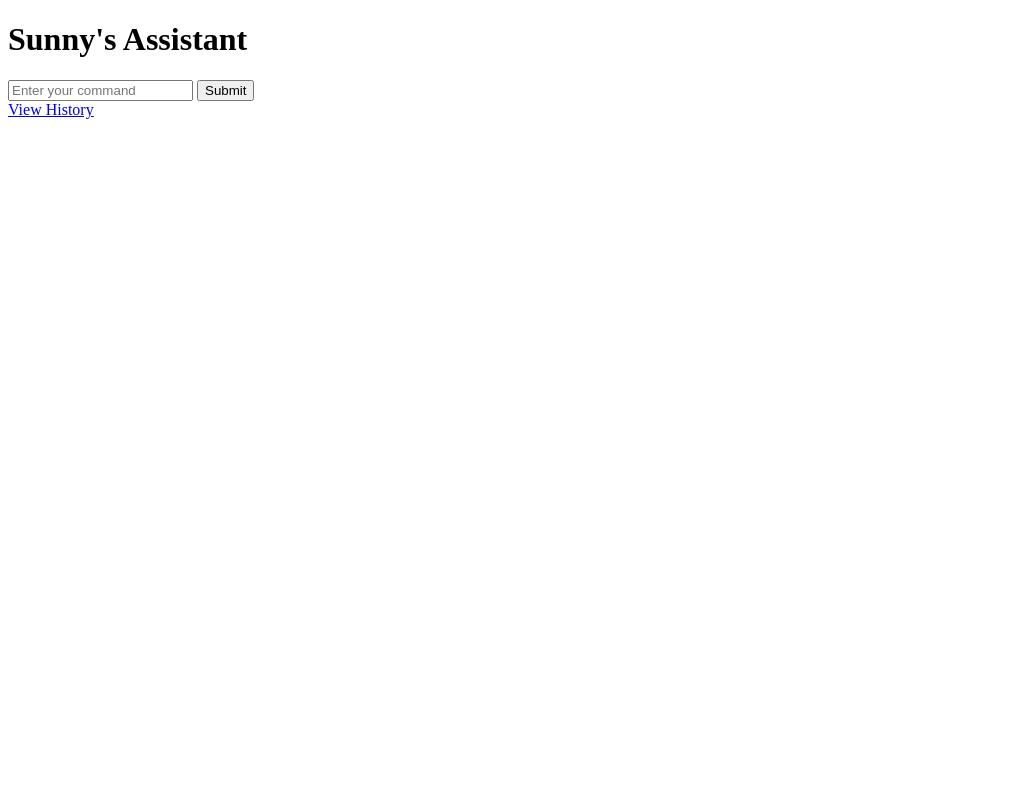
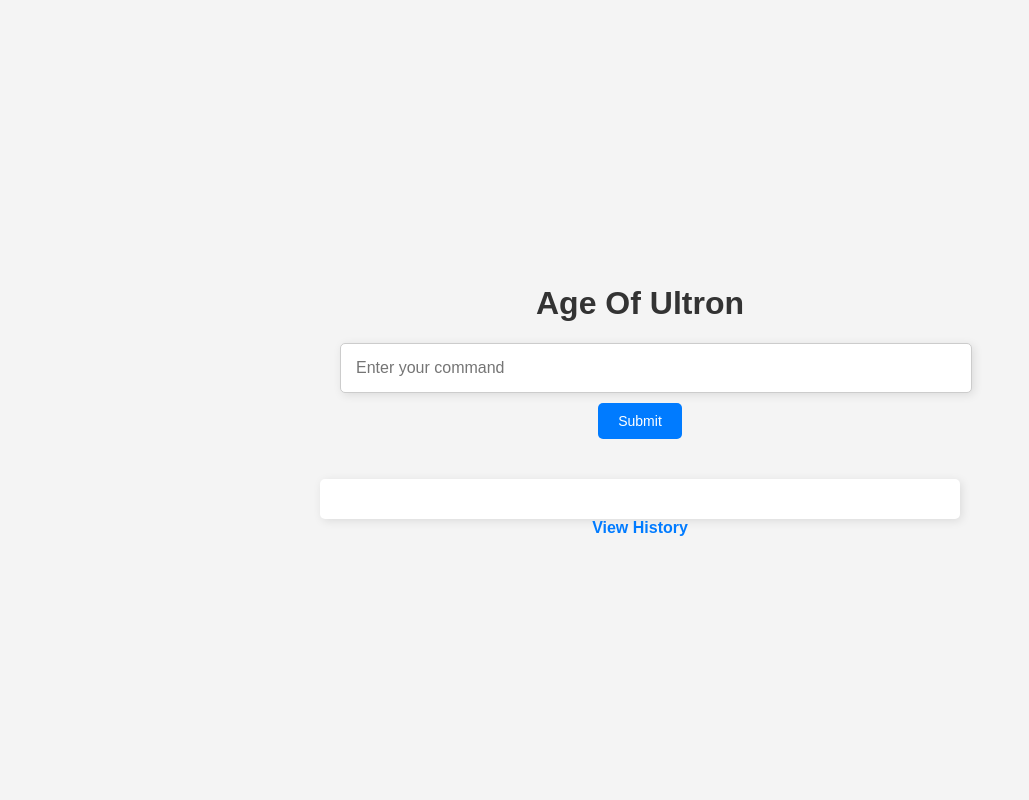
Before and after one commit to varshith-kalwa/demo, a Flask app: page / in a window 1280 px wide. Shown: the whole page, without its empty margins (0-1029 px from the left). Run offline with Flask 3, Linux system fonts and the light colour scheme; some libraries are stand-ins or nearby versions.

Commit message:
Update index.html

```diff
--- a/templates/index.html
+++ b/templates/index.html
@@ -5,9 +5,87 @@
     <meta name="viewport" content="width=device-width, initial-scale=1.0">
     <title>Sunny's Assistant</title>
     <link rel="stylesheet" href="https://cdnjs.cloudflare.com/ajax/libs/highlight.js/11.8.0/styles/default.min.css">
+    <style>
+        body {
+            font-family: Arial, sans-serif;
+            background-color: #f4f4f4;
+            margin: 0;
+            padding: 0;
+            display: flex;
+            flex-direction: column;
+            align-items: center;
+            justify-content: center;
+            min-height: 100vh;
+        }
+
+        h1 {
+            color: #333;
+        }
+
+        form {
+            display: flex;
+            flex-direction: column;
+            width: 80%;
+            max-width: 600px;
+            margin-bottom: 20px;
+        }
+
+        input[type="text"] {
+            width: 100%;
+            padding: 15px;
+            font-size: 16px;
+            border: 1px solid #ccc;
+            border-radius: 5px;
+            margin-bottom: 10px;
+            box-shadow: 2px 2px 10px rgba(0, 0, 0, 0.1);
+            transition: border-color 0.3s;
+        }
+
+        input[type="text"]:focus {
+            border-color: #007bff;
+            outline: none;
+        }
+
+        button {
+            padding: 10px 20px; /* Reduced padding for a smaller button */
+            font-size: 14px; /* Smaller font size */
+            color: #fff;
+            background-color: #007bff;
+            border: none;
+            border-radius: 5px;
+            cursor: pointer;
+            transition: background-color 0.3s;
+            width: fit-content; /* Ensure button adjusts to text size */
+            align-self: center; /* Align button to the right */
+        }
+
+        button:hover {
+            background-color: #0056b3;
+        }
+
+        #response {
+            margin-top: 20px;
+            width: 80%;
+            max-width: 600px;
+            padding: 20px;
+            background-color: #fff;
+            box-shadow: 2px 2px 10px rgba(0, 0, 0, 0.1);
+            border-radius: 5px;
+        }
+
+        a {
+            text-decoration: none;
+            color: #007bff;
+            font-weight: bold;
+        }
+
+        a:hover {
+            text-decoration: underline;
+        }
+    </style>
 </head>
 <body>
-    <h1>Sunny's Assistant</h1>
+    <h1>Age Of Ultron</h1>
     <form id="commandForm" action="/command" method="post">
         <input type="text" name="command" placeholder="Enter your command" required>
         <button type="submit">Submit</button>
@@ -16,5 +94,7 @@
         <!-- Response will be shown here -->
     </div>
     <a href="/history">View History</a>
+
+    <script src="https://cdnjs.cloudflare.com/ajax/libs/highlight.js/11.8.0/highlight.min.js"></script>
 </body>
 </html>
```
